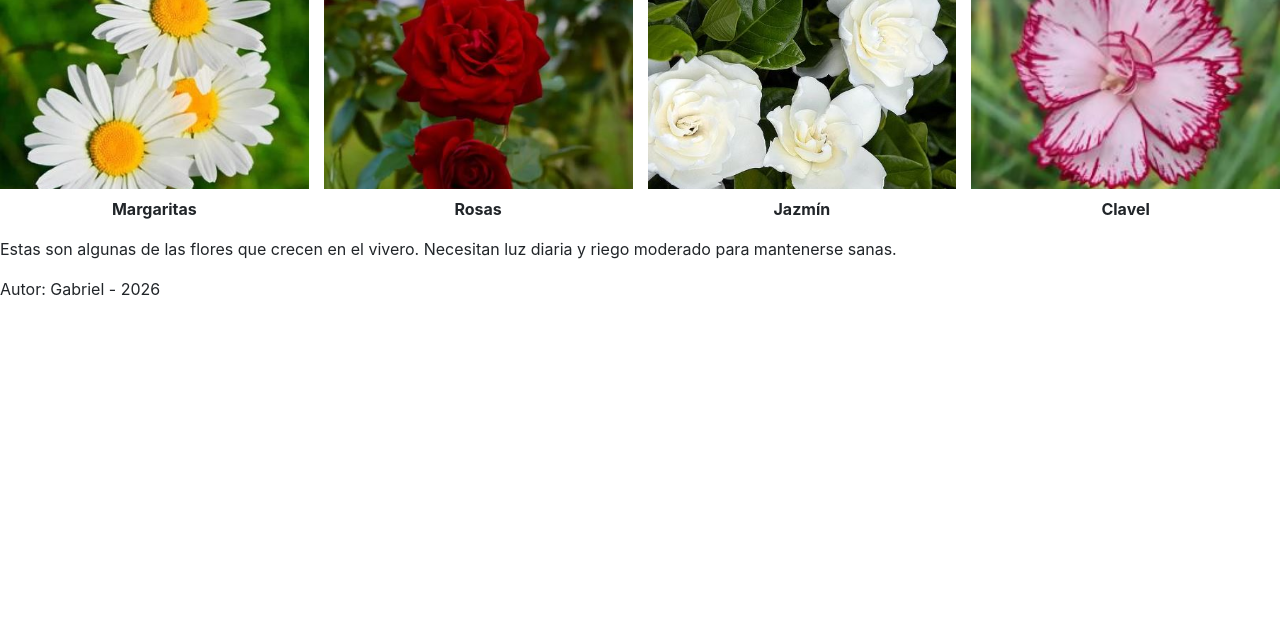
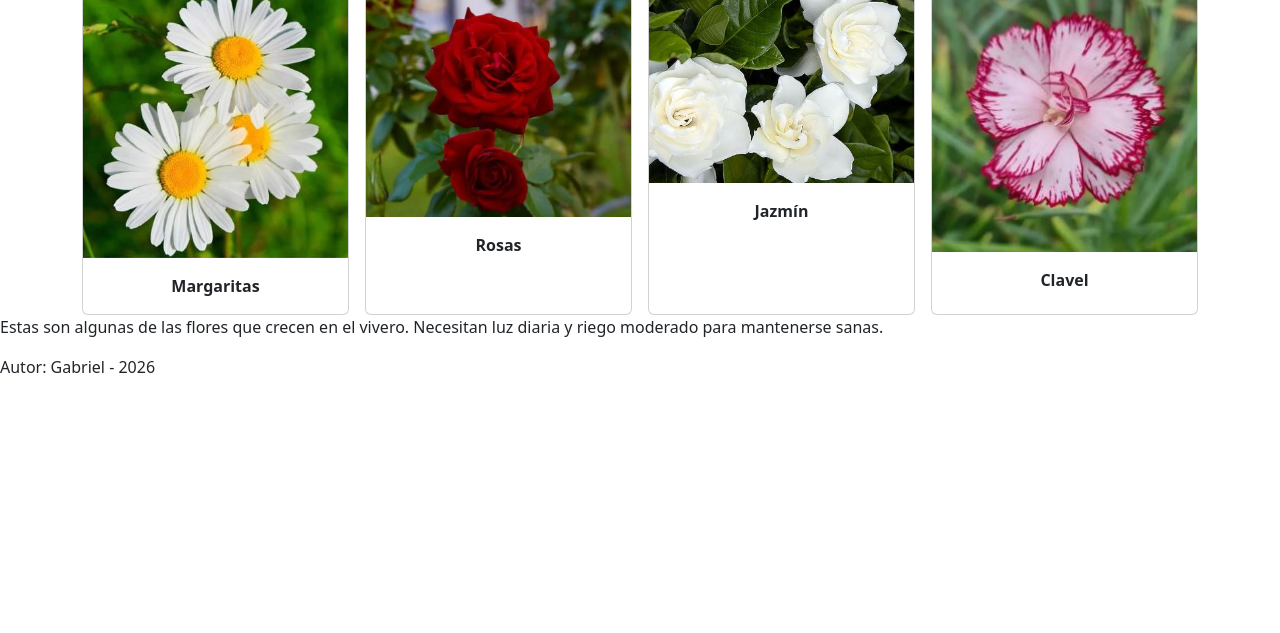
Before and after one commit to gabrielpeck/gabrielpeck.github.io, a plain HTML site: page index.html in a window 1280 px wide. Shown: the part 167-800 px from the top of the page. Drawn offline with nearby package versions, Linux system fonts and the light colour scheme.

Commit message:
Update index.html

```diff
--- a/index.html
+++ b/index.html
@@ -53,28 +53,55 @@
     </header>
 
     <main>
-     <div class="contenedor">
+		<div class="container">
+		    <div class="row g-3">
 
-    	<div class="planta">
-        	<img src="fotos/margaritas.JPG" alt="Flor de margarita blanca">
-        	<p>Margaritas</p>
-    	</div>
+		        <div class="col-12 col-sm-6 col-lg-3">
+		            <div class="card h-100">
+		                <img src="fotos/margaritas.JPG"
+		                     class="card-img-top"
+		                     alt="Margaritas">
+		                <div class="card-body text-center">
+		                    <p class="card-text fw-bold">Margaritas</p>
+		                </div>
+		            </div>
+		        </div>
 
-    	<div class="planta">
-        	<img src="fotos/rosas.JPG" alt="Flor de rosa roja">
-        	<p>Rosas</p>
-    	</div>
+		        <div class="col-12 col-sm-6 col-lg-3">
+		            <div class="card h-100">
+		                <img src="fotos/rosas.JPG"
+		                     class="card-img-top"
+		                     alt="Rosas">
+		                <div class="card-body text-center">
+		                    <p class="card-text fw-bold">Rosas</p>
+		                </div>
+		            </div>
+		        </div>
 
-    	<div class="planta">
-        	<img src="fotos/jazmin.JPG" alt="Flor de jazmín blanca">
-        	<p>Jazmín</p>
-    	</div>
+		        <div class="col-12 col-sm-6 col-lg-3">
+		            <div class="card h-100">
+		                <img src="fotos/jazmin.JPG"
+		                     class="card-img-top"
+		                     alt="Jazmín">
+		                <div class="card-body text-center">
+		                    <p class="card-text fw-bold">Jazmín</p>
+		                </div>
+		            </div>
+		        </div>
 
-    	<div class="planta">
-        	<img src="fotos/clavel.JPG" alt="Flor de clavel blanca">
-        	<p>Clavel</p>
-    	</div>
-     </div>
+		        <div class="col-12 col-sm-6 col-lg-3">
+		            <div class="card h-100">
+		                <img src="fotos/clavel.JPG"
+		                     class="card-img-top"
+		                     alt="Clavel">
+		                <div class="card-body text-center">
+		                    <p class="card-text fw-bold">Clavel</p>
+		                </div>
+		            </div>
+		        </div>
+
+		    </div>
+		</div>
 
     <p>
         Estas son algunas de las flores que crecen en el vivero.
```
